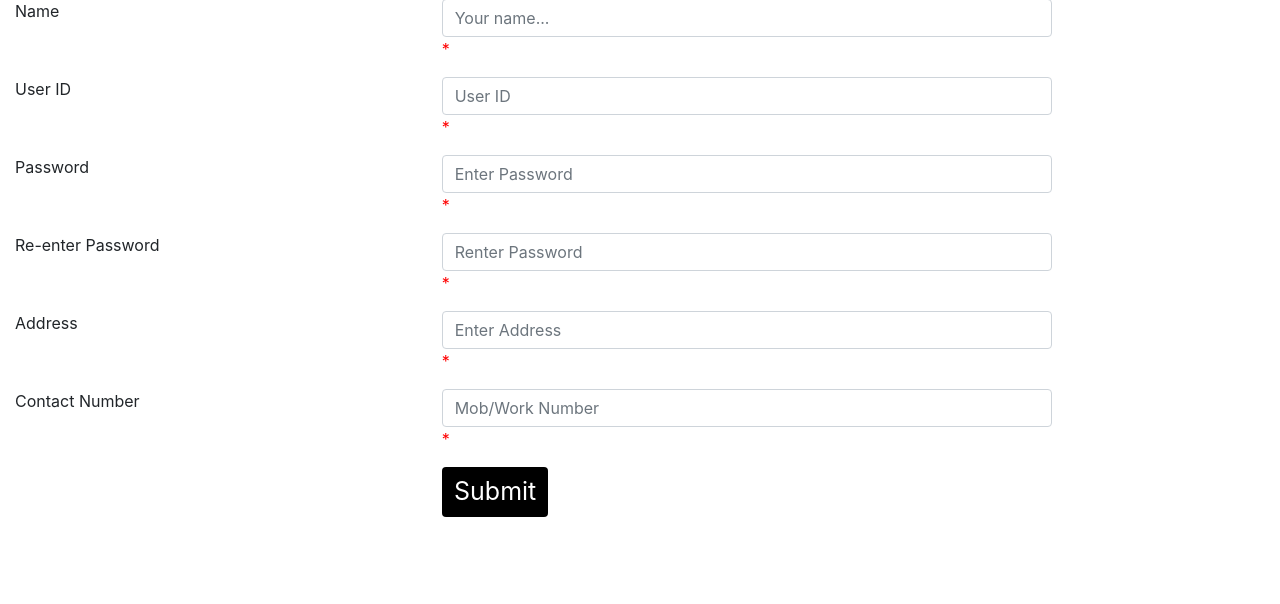
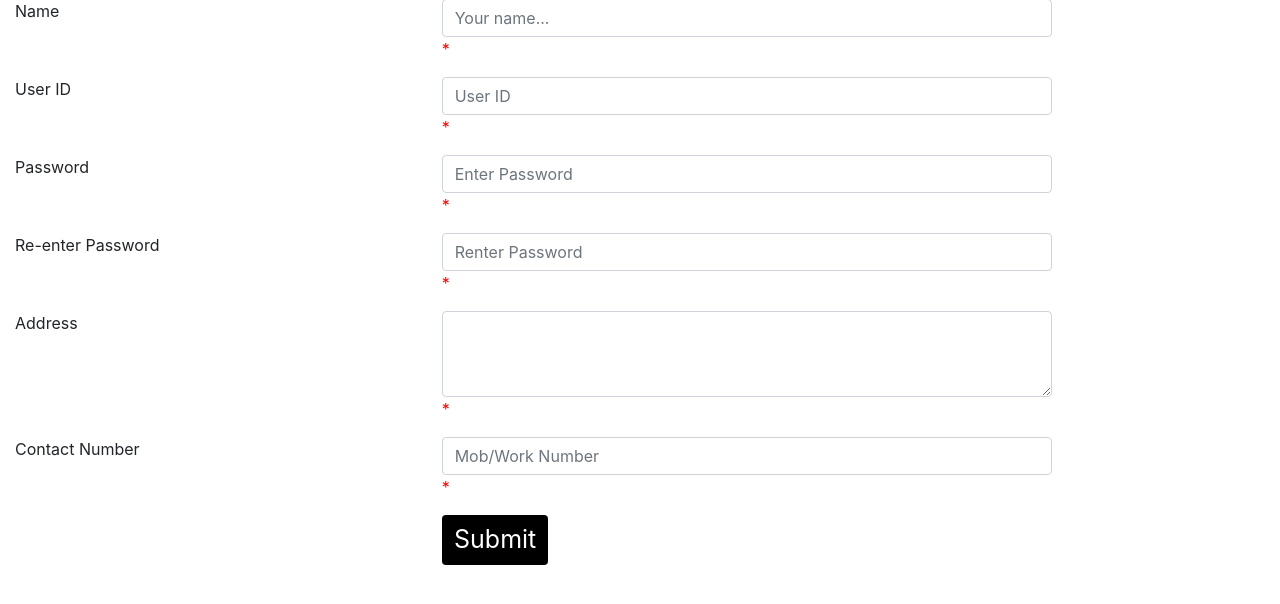
Before and after one commit to jawad-kp/Prescription-Manager, a PHP site: page /DBMS/Public/DocReg.php in a window 1280 px wide. Shown: the part 49-653 px from the top of the page. Run offline with PHP 8.4, Linux system fonts and the light colour scheme; data that the repository does not hold is empty; some libraries are stand-ins or nearby versions; some web fonts are replaced.

Commit message:
Changed DocReg Input to textarea.

```diff
--- a/Public/DocReg.php
+++ b/Public/DocReg.php
@@ -1,4 +1,3 @@
-
 <!DOCTYPE html>
 <html>
 <head>
@@ -196,7 +195,7 @@
             </div>
 
             <div class="col-sm-6">
-		           <input type="textbox" placeholder="Enter Address" name="Addr" class="form-control">
+		           <textarea class="form-control" rows="3" id="Addr" name="Addr"></textarea>
 		           <span class="error">* <?php echo $addrerr;?> </span>
 		    </div>
 
```
